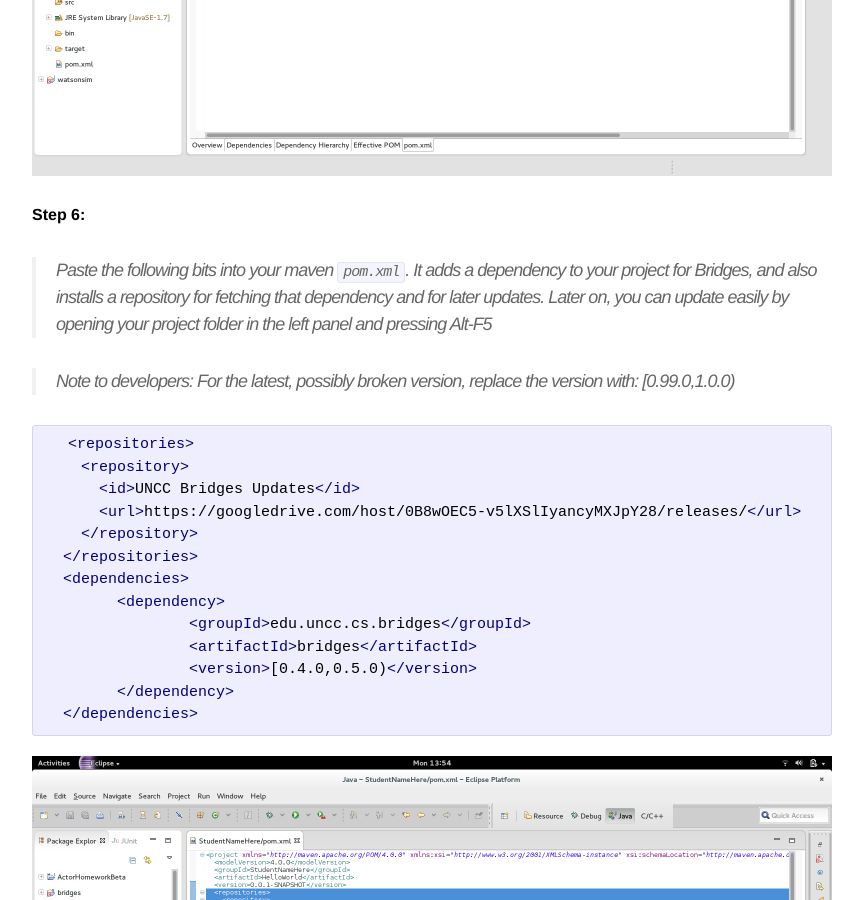
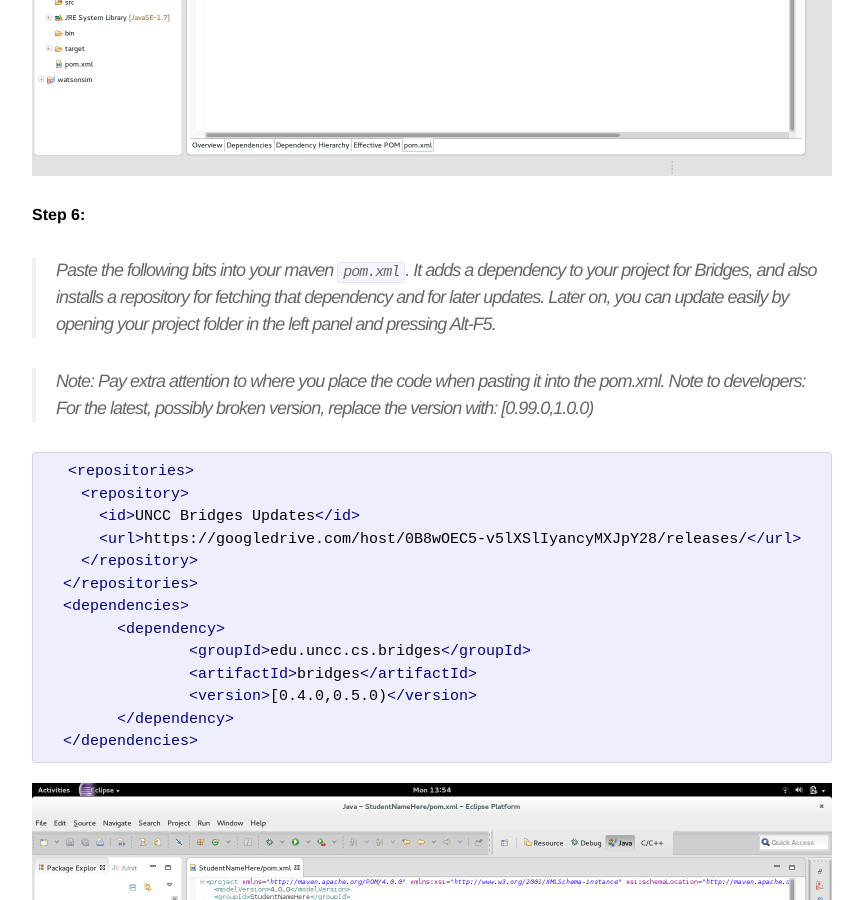
Before and after one commit to Dismembered/Dismembered.github.io, a Jekyll site: the page built from _posts/2014-06-23-HelloWorld-Tutorial_part1.markdown, in a window 1280 px wide and 900 px high, scrolled down 3271 px. Shown: the whole window, without its empty margins (208-1071 px from the left). Built offline with Jekyll 4.4.1, drawn with Linux system fonts in a browser that asks for light colours.

Commit message:
Update 2014-06-23-HelloWorld-Tutorial_part1.markdown

```diff
--- a/_posts/2014-06-23-HelloWorld-Tutorial_part1.markdown
+++ b/_posts/2014-06-23-HelloWorld-Tutorial_part1.markdown
@@ -47,8 +47,9 @@ Go to the Bridges website found [here](http://bridges.cs.uncc.edu/login) and cre
 > Paste the following bits into your maven `pom.xml`. It adds a dependency to your
 > project for Bridges, and also installs a repository for fetching that dependency
 > and for later updates. Later on, you can update easily by opening your project folder
-> in the left panel and pressing Alt-F5
+> in the left panel and pressing Alt-F5.
 
+> Note: Pay extra attention to where you place the code when pasting it into the pom.xml.
 > Note to developers: For the latest, possibly broken version, replace the version with:
 > [0.99.0,1.0.0)
 
```
